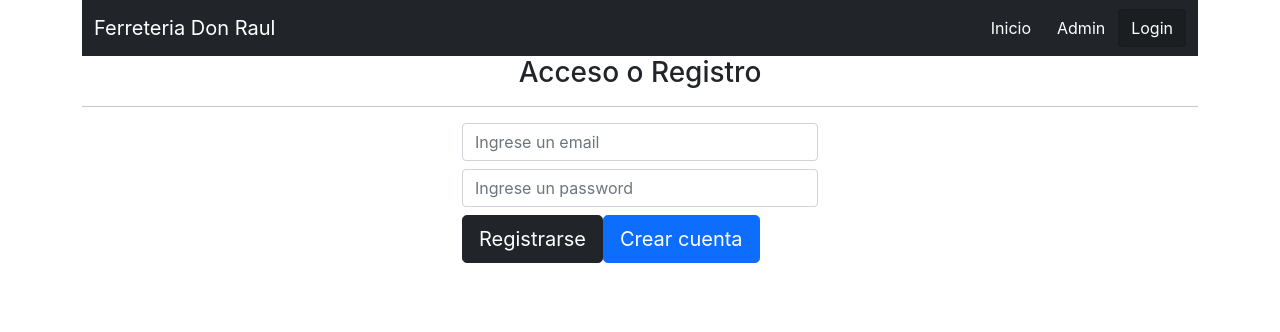
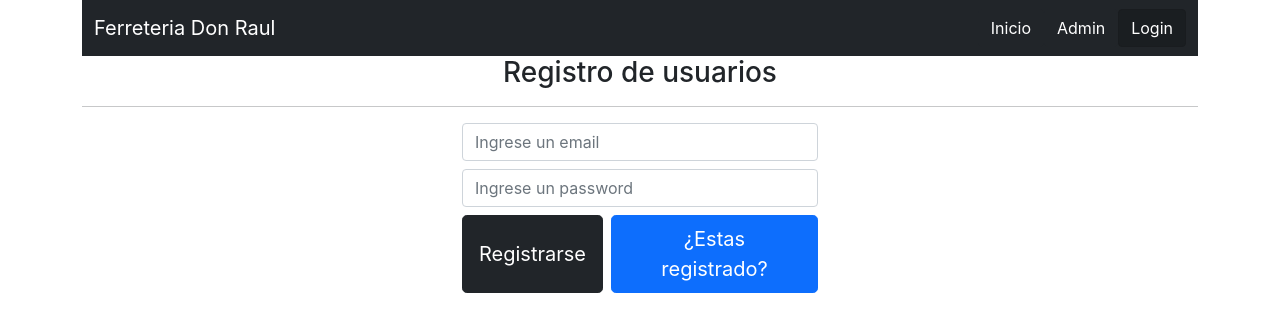
Before and after one commit to EdMass/ferreteria-raul-redux, a React (Create React App) app: page /login in a window 1280 px wide. Shown: the top 332 px of the page. Built offline with nearby package versions, Linux system fonts and the light colour scheme.

Commit message:
se crea front del login, se refactoriza firebase

```diff
--- a/src/components/Login.jsx
+++ b/src/components/Login.jsx
@@ -1,34 +1,45 @@
 import React from "react";
+
 
 const Login = () => {
   const [email, setEmail] = React.useState("");
   const [password, setpassword] = React.useState("");
+  const [error, setError] = React.useState(null);
+  const [isRegistro, setIsRegistro] = React.useState(true)
 
   const recibirDatos = (e) => {
     e.preventDefault();
-    if(!email.trim()){
-        console.log("Ingrese Email")
-        return
+    if (!email.trim()) {
+      setError("Ingrese Email");
+      return;
     }
 
-    if(!password.trim()){
-        console.log("Ingrese Password")
-        return
+    if (!password.trim()) {
+      setError("Ingrese Password");
+      return;
     }
 
-    if(password.length < 6){
-        console.log("Password debe ser mayor a 6")
-        return
+    if (password.length < 6) {
+      setError("El password debe ser mayor a 5 caracteres");
+      return;
     }
+
+    setError(null)
+
   };
 
   return (
     <div className="mt-6">
-      <h3 className="text-center">Acceso o Registro</h3>
+      <h3 className="text-center">
+        {
+          isRegistro ? 'Registro de usuarios' : "Login de acceso"
+        }
+      </h3>
       <hr />
       <div className="row justify-content-center">
-        <div className="col-12 col-sm-8 col-md-6 col-xl-4">
+        <div className="col-12 col-sm-8 col-md-6 col-xl-4 ">
           <form onSubmit={recibirDatos}>
+            {error && <div className="alert alert-danger">{error}</div>}
             <input
               type="email"
               className="form-control mb-2"
@@ -43,9 +54,22 @@ const Login = () => {
               onChange={(e) => setpassword(e.target.value)}
               value={password}
             />
-
-            <button className="btn btn-dark btn-lg">Registrarse</button>
-            <button className="btn btn-primary btn-lg ">Crear cuenta</button>
+            <div className="pagination gap-2 d-md-flex justify-content-center">
+              <button className="btn btn-dark btn-lg" type='submit'>
+                {
+                  isRegistro ? 'Registrarse' : 'Acceder'
+                }
+              </button>
+              <button
+                className="btn btn-primary btn-lg"
+                onClick={() => setIsRegistro(!isRegistro)}
+                type='button'
+              >
+                {
+                  isRegistro ? '¿Estas registrado?' : '¿No tienes cuenta?'
+                }
+              </button>
+            </div>
           </form>
         </div>
       </div>
```
Also changed, not shown: src/firebase/firebase.js (renamed from src/firebase.js, +5 -2 lines).
